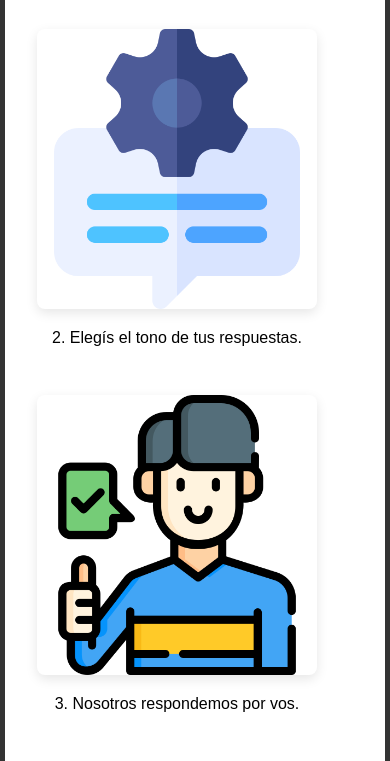
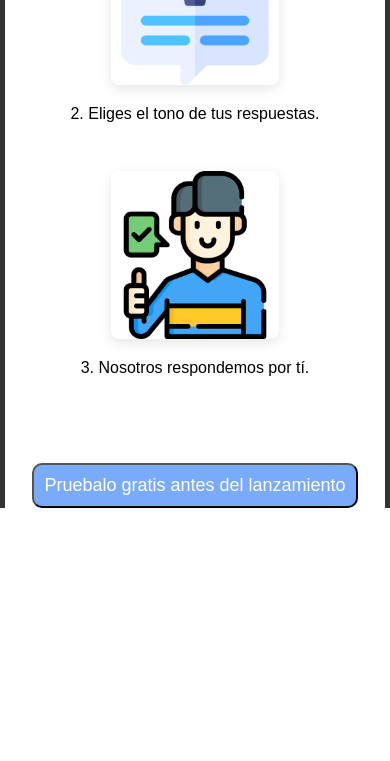
Before and after one commit to ye1ss/landingRese, a plain HTML site: page index.html in a window 390 px wide. Shown: the part 1734-2495 px from the top of the page. After the commit the page ends 2262 px from the top, so only its background shows below. Drawn offline with Linux system fonts and the light colour scheme.

Commit message:
casi terminado, me falta fuardar datos

```diff
--- a/index.html
+++ b/index.html
@@ -17,7 +17,7 @@
             <img src="img/imgRese.png">
         </div>
     </div>
-    <button id="btn" class="btn">PRUEBA GRATIS !</button>
+    <button id="btnPrueba" class="btnPrueba">PRUEBA GRATIS !</button>
 
     <div class="info">
         <!--<h2>TITULO</h2>-->
@@ -43,18 +43,25 @@
     <section class="pasos-container">
         <div class="paso">
           <img src="img/cromo.png" alt="Conectás tu perfil de Google">
-          <p>1. Conectás tu perfil de Google.</p>
+          <p>1. Conectas tu perfil de Google.</p>
         </div>
         <div class="paso">
           <img src="img/mensaje.png" alt="Elegís el tono de tus respuestas">
-          <p>2. Elegís el tono de tus respuestas.</p>
+          <p>2. Eliges el tono de tus respuestas.</p>
         </div>
         <div class="paso">
           <img src="img/servicio-al-cliente.png" alt="Nosotros respondemos por vos">
-          <p>3. Nosotros respondemos por vos.</p>
+          <p>3. Nosotros respondemos por tí.</p>
         </div>
-      </section>
-
+    </section>
+    <!--
+    <div class="info">
+        Ejemplo de las reseñas de mi bar
+    </div>
+    -->
+    <div class="CtaFinal">
+        <button id="btnPrueba" class="btnPrueba">Pruebalo gratis antes del lanzamiento</button>
+    </div>
 
 </body>
 </html>
--- a/style.css
+++ b/style.css
@@ -28,7 +28,7 @@ h1{
   }
 
 
-.btn{
+.btnPrueba{
     margin-top: 30px;
     background-color: #7aabfb;
     color: white;
@@ -37,7 +37,7 @@ h1{
     transition: transform 0.2s ease-in-out;
     font-size: 18px;
 }
-.btn:hover{
+.btnPrueba:hover{
     cursor: pointer;
     transform: scale(1.1);
 }
@@ -106,10 +106,16 @@ h1{
   }
 
   .paso img {
-    width: 100%;
+    width: 60%;
     height: auto;
     border-radius: 8px;
     box-shadow: 0 4px 12px rgba(0, 0, 0, 0.1);
+
+  }
+
+  .CtaFinal{
+    margin-top: 8px;
+    margin-bottom: 20px;
   }
 
   /* --- Responsive --- */
@@ -126,7 +132,7 @@ h1{
         grid-template-columns: 1fr; /* pasa a una sola columna */
       }
     .pasos-container {
-        flex-direction: column;
+        flex-direction: column, center;
         justify-content: center;
     }
   }
```
